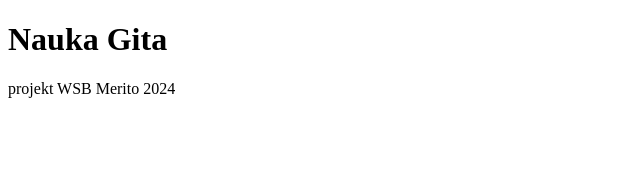
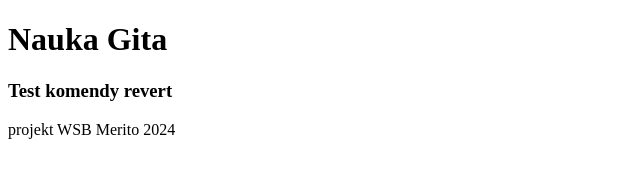
Before and after one commit to httpsMateusz/testowanie, a plain HTML site: page index.html in a window 1280 px wide. Shown: the whole page, without its empty margins (0-640 px from the left). Drawn offline with Linux system fonts and the light colour scheme.

Commit message:
dodaj sekcje do revert

```diff
--- a/index.html
+++ b/index.html
@@ -7,6 +7,9 @@
 </head>
 <body>
     <h1>Nauka Gita</h1>
+    <section>
+        <h3>Test komendy revert</h3>
+    </section>
     <footer>
         <p>projekt WSB Merito 2024</p>
     <footer>
```
